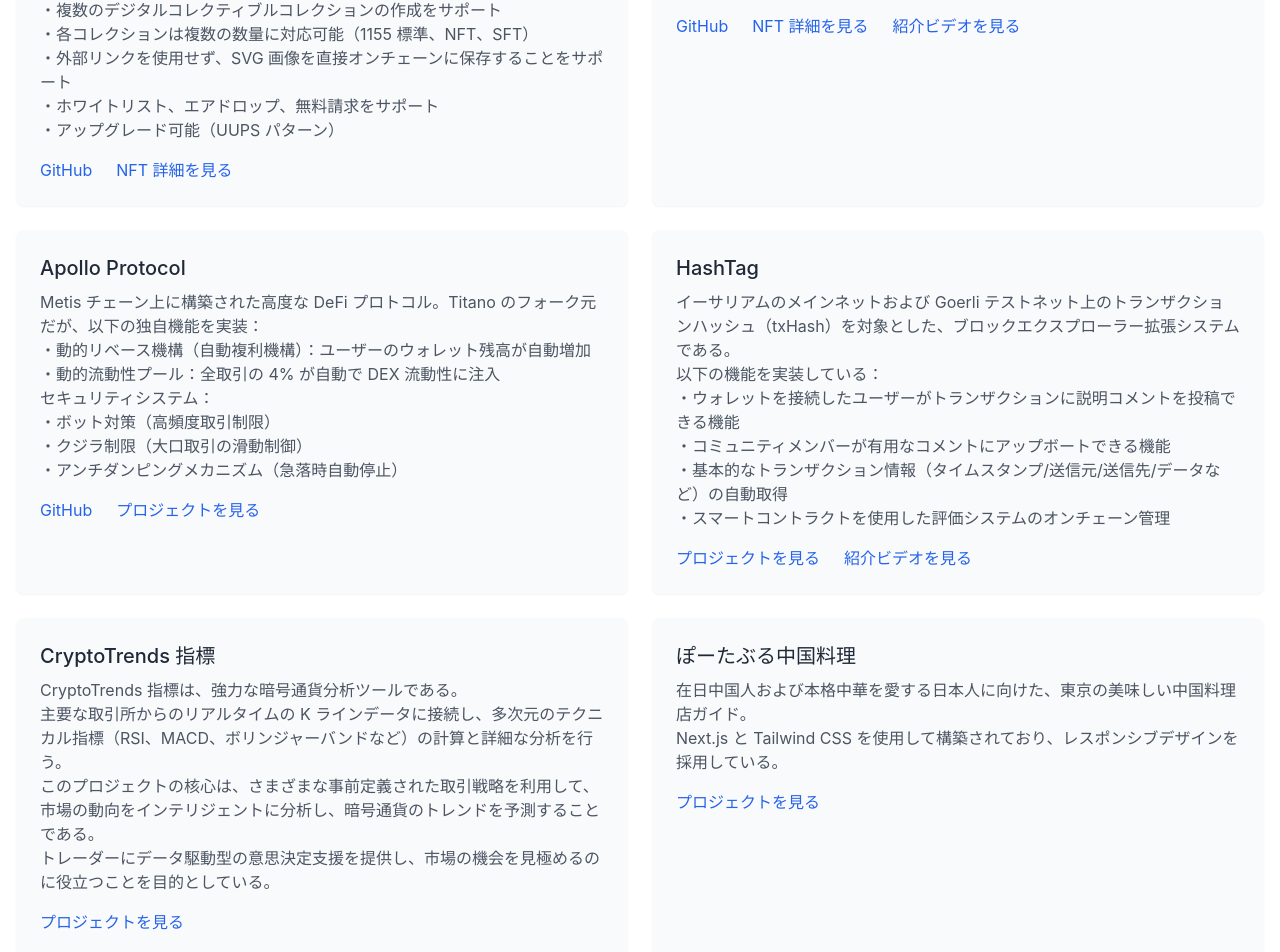
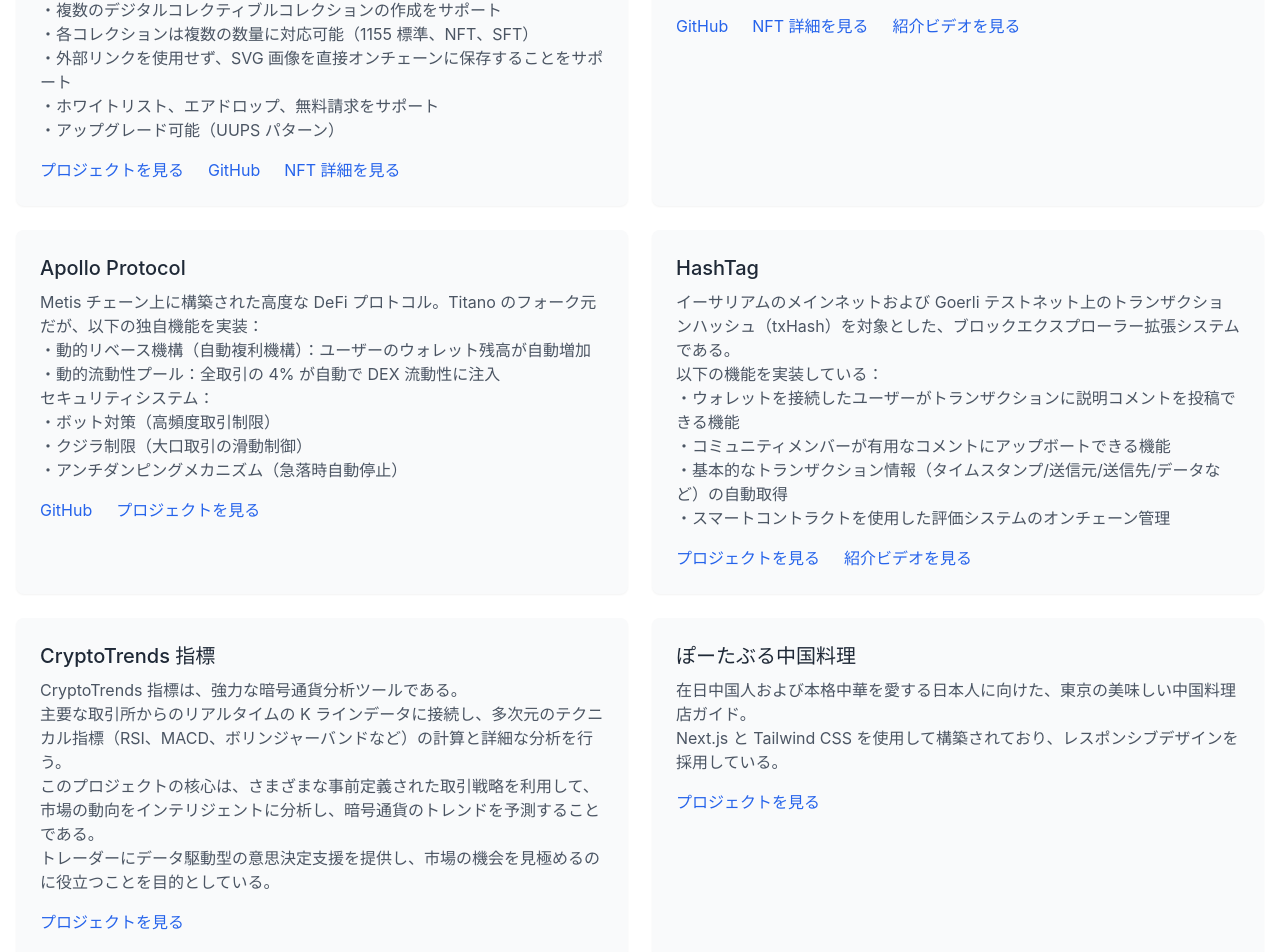
Before and after one commit to mokaiko/my-personal-website, a Next.js app: page / in a window 1280 px wide. Shown: the part 1918-2870 px from the top of the page. Built offline with nearby package versions, Linux system fonts and the light colour scheme.

Commit message:
add nichu frontend

```diff
--- a/pages/index.js
+++ b/pages/index.js
@@ -657,6 +657,12 @@
                 {" "}
                 {/* 添加水平间距 */}
                 <a
+                  href="https://nitchu-gakuin-collections-frontend.vercel.app/"
+                  className="text-blue-600 hover:underline"
+                >
+                  {currentContent.viewProject}
+                </a>
+                <a
                   href="https://github.com/mokaiko/nitchu-gakuin-collections"
                   className="text-blue-600 hover:underline"
                 >
```
